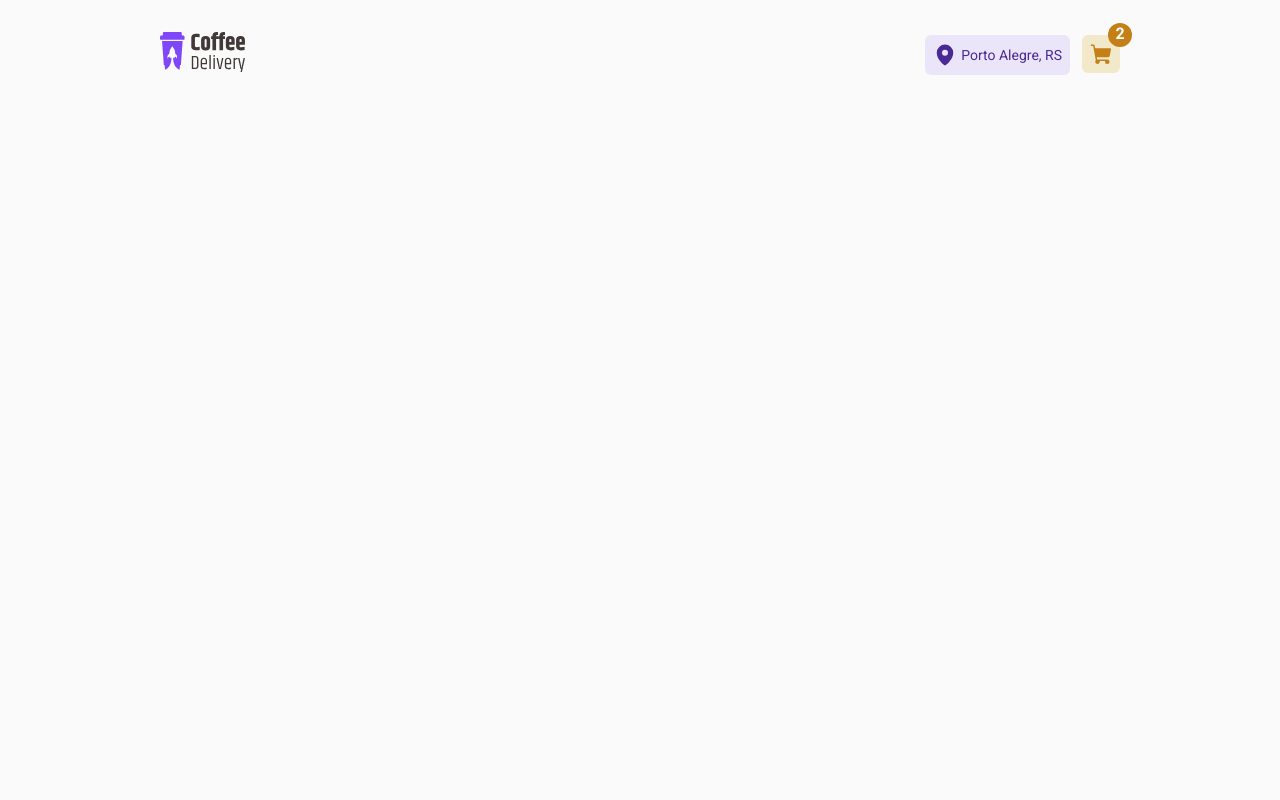
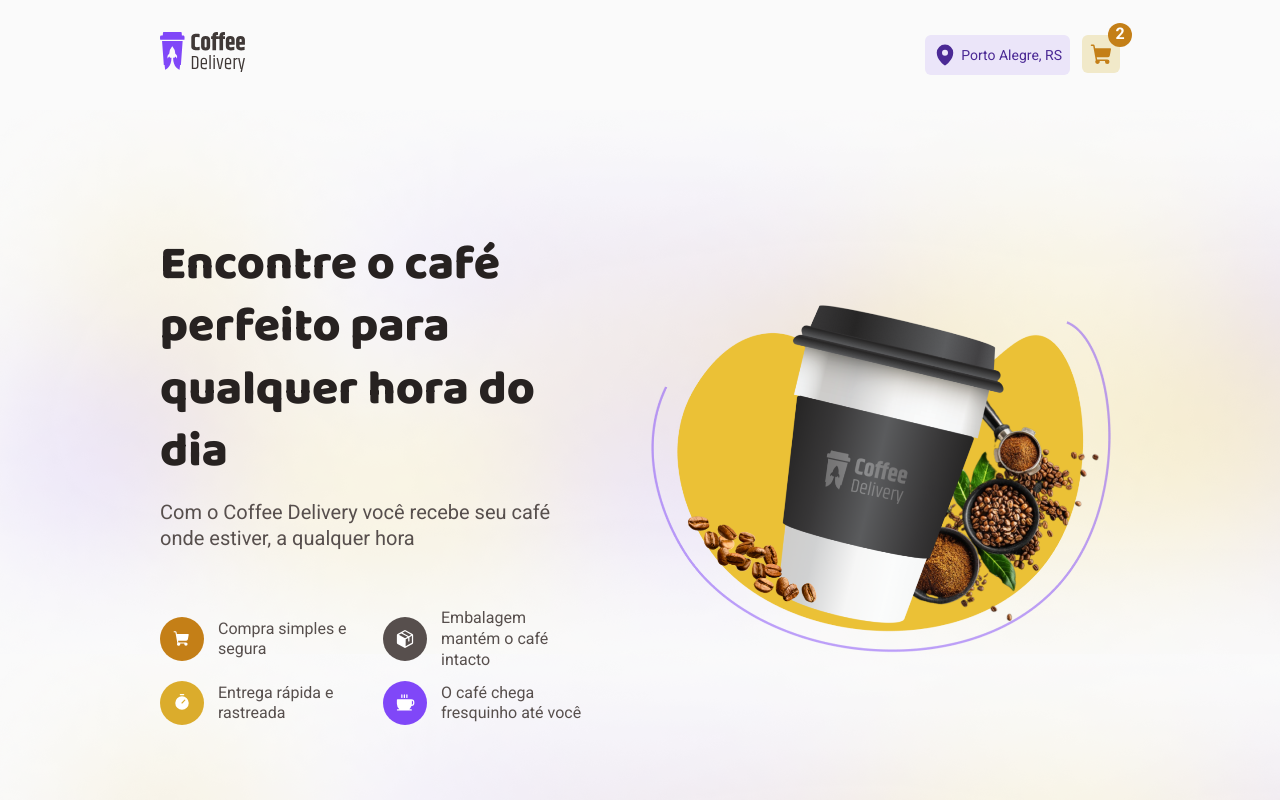
Before and after one commit to Cipriano99/ignite-coffee-delivery, a React (Vite) app: page / in a window 1280 px wide. Shown: the top 800 px of the page. Built offline with nearby package versions, Linux system fonts and the light colour scheme.

Commit message:
add - React Router - DOM

```diff
--- a/package.json
+++ b/package.json
@@ -13,6 +13,7 @@
     "phosphor-react": "^1.4.1",
     "react": "^18.2.0",
     "react-dom": "^18.2.0",
+    "react-router-dom": "6",
     "styled-components": "^5.3.5"
   },
   "devDependencies": {
--- a/src/App.tsx
+++ b/src/App.tsx
@@ -1,12 +1,17 @@
+import { BrowserRouter } from 'react-router-dom'
 import { ThemeProvider } from 'styled-components'
 import { Navbar } from './components/Navbar'
+import { Router } from './Router'
 import { GlobalStyle } from './styles/global'
 import { defaultTheme } from './styles/theme/default'
 
 export const App = () => {
   return (
     <ThemeProvider theme={defaultTheme}>
-      <Navbar />
+      <BrowserRouter>
+        <Navbar />
+        <Router />
+      </BrowserRouter>
       <GlobalStyle />
     </ThemeProvider>
   )
--- /dev/null
+++ b/src/Router.tsx
@@ -0,0 +1,12 @@
+import { Route, Routes } from 'react-router-dom'
+import { Cart } from './pages/Cart'
+import { Home } from './pages/Home'
+
+export const Router = () => {
+  return (
+    <Routes>
+      <Route path="/" element={<Home />} />
+      <Route path="/cart" element={<Cart />} />
+    </Routes>
+  )
+}
```
Also changed, not shown: 1 other file (tests, documents, lock files or other folders).
